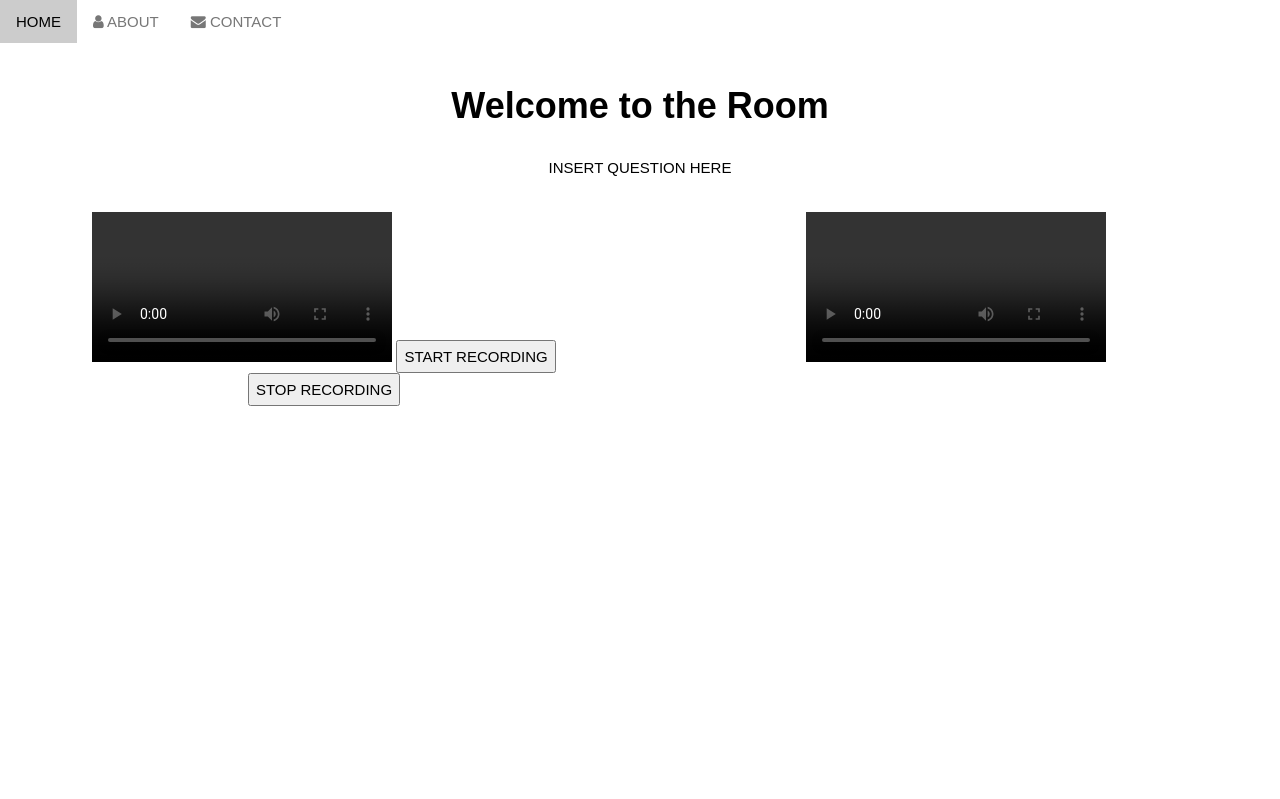
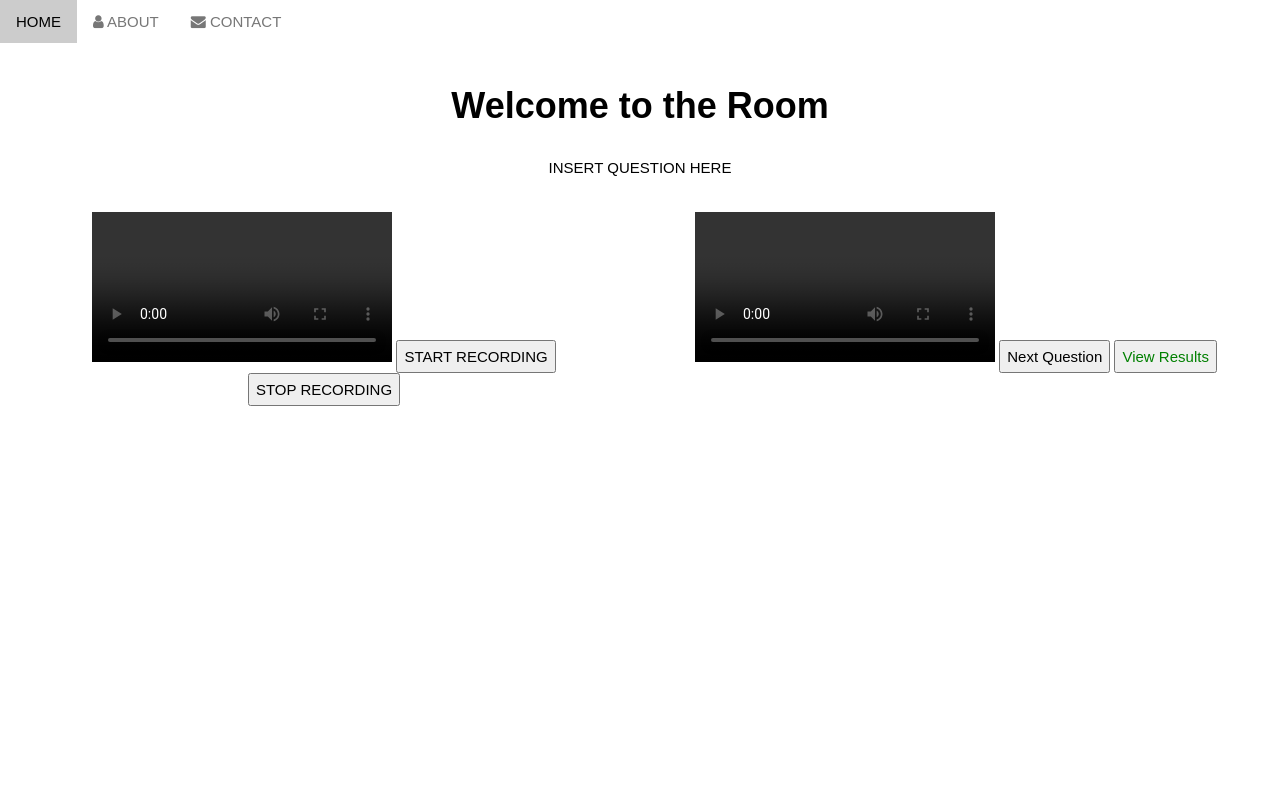
Before and after one commit to kaiznanji/IPrep, a Flask app: page /room in a window 1280 px wide. Shown: the top 799 px of the page. Run offline with Flask 2, Linux system fonts and the light colour scheme; some web fonts are replaced.

Commit message:
Yoen Uploaded Files

```diff
--- a/app/templates/room.html
+++ b/app/templates/room.html
@@ -21,6 +21,13 @@ body, html {
 
 .full-height {
   height: 100%;
+}
+
+.results{
+  color: green;
+  text-align: center;
+  text-decoration: none;
+  display: inline-block;
 }
 </style>
 <body>
@@ -57,6 +64,8 @@ body, html {
     </div>
     <div class="w3-half w3-section">
       <video id="vid2" controls></video>
+      <button>Next Question</button>
+      <button class="results">View Results</button>
     </div>
   </div>
   <br>
```
